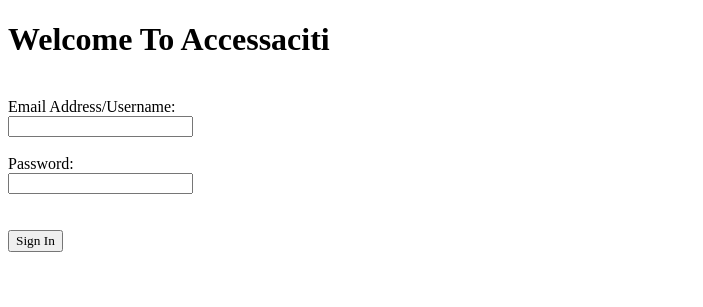
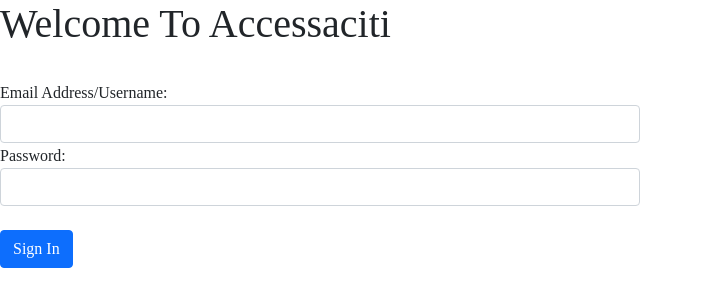
Before and after one commit to mission-deny-the-mission/accessaciti, a PHP site: page /login.php in a window 1280 px wide. Shown: the top 307 px of the page, without its empty margins (0-703 px from the left). Run offline with PHP 8.4, Linux system fonts and the light colour scheme.

Commit message:
Improve login front end

```diff
--- a/login.php
+++ b/login.php
@@ -7,6 +7,7 @@ session_start();
 <html lang="en">
 
 <head>
+    <link href="https://cdn.jsdelivr.net/npm/bootstrap@5.0.1/dist/css/bootstrap.min.css" rel="stylesheet" integrity="sha384-+0n0xVW2eSR5OomGNYDnhzAbDsOXxcvSN1TPprVMTNDbiYZCxYbOOl7+AMvyTG2x" crossorigin="anonymous">
     <link rel="stylesheet" href="main.css">
     <title>Login</title>
 </head>
@@ -14,6 +15,7 @@ session_start();
 <body>
     <h1>Welcome To Accessaciti</h1>
     <?php
+    $error = false;
     $msg = '';
     if ($_SERVER["REQUEST_METHOD"] === "POST" && !empty($_POST['username']) && !empty($_POST['password'])) {
         require("connect to database.php");
@@ -39,27 +41,40 @@ WHERE username = '$username' OR email = '$username'";
             } else {
                 // password is not correct
                 $msg = "The password is incorrect";
+                $error = true;
             }
         } else if ($users->num_rows > 1) {
             $msg = "Error: more than one user found with that username/email";
+            $error = true;
         } else {
             $msg = "Could not find a user associated with that username or email";
+            $error = true;
         }
     }
     ?>
     <form url="login.php" method="POST">
         <br>
-        <label> Email Address/Username:</label><br>
-        <input type="text" id="fname" name="username"><br>
+        <div class="col-md-6">
+            <label for="fname"> Email Address/Username:</label><br>
+            <input type="text" id="fname" name="username" class="form-control" required>
+        </div>
+        <div class="col-md-6">
+            <label for="fPassword">Password:</label><br>
+            <input type="password" id="fPassword" name="password" class="form-control" required>
+        </div>
+        <?php
+        if ($error) {
+            echo "<br>";
+            echo '<svg xmlns="http://www.w3.org/2000/svg" width="16" height="16" fill="currentColor" class="bi bi-exclamation-triangle" viewBox="0 0 16 16">
+                <path d="M7.938 2.016A.13.13 0 0 1 8.002 2a.13.13 0 0 1 .063.016.146.146 0 0 1 .054.057l6.857 11.667c.036.06.035.124.002.183a.163.163 0 0 1-.054.06.116.116 0 0 1-.066.017H1.146a.115.115 0 0 1-.066-.017.163.163 0 0 1-.054-.06.176.176 0 0 1 .002-.183L7.884 2.073a.147.147 0 0 1 .054-.057zm1.044-.45a1.13 1.13 0 0 0-1.96 0L.165 13.233c-.457.778.091 1.767.98 1.767h13.713c.889 0 1.438-.99.98-1.767L8.982 1.566z"/>
+                <path d="M7.002 12a1 1 0 1 1 2 0 1 1 0 0 1-2 0zM7.1 5.995a.905.905 0 1 1 1.8 0l-.35 3.507a.552.552 0 0 1-1.1 0L7.1 5.995z"/>
+                </svg>';
+            echo $msg;
+            echo "<br>";
+        }
+        ?>
         <br>
-        <label>Password:</label><br>
-        <input type="password" id="fPassword" name="password">
-        <br><br>
-        <?php
-        echo $msg;
-        echo "<br>";
-        ?>
-        <button value="Submit">Sign In</button>
+        <button value="Submit" class="btn btn-primary">Sign In</button>
     </form>
     <br>
     <br>
```
